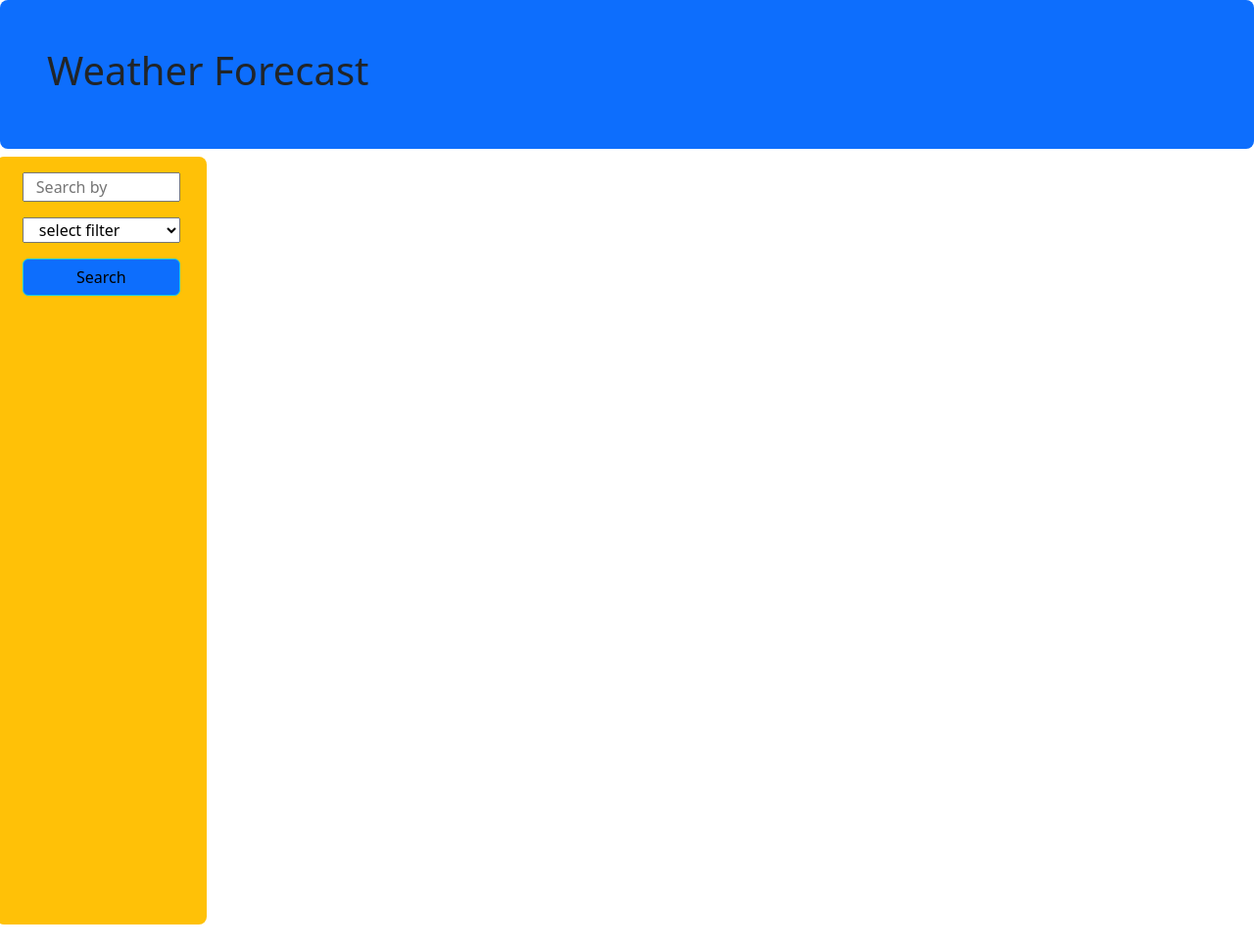
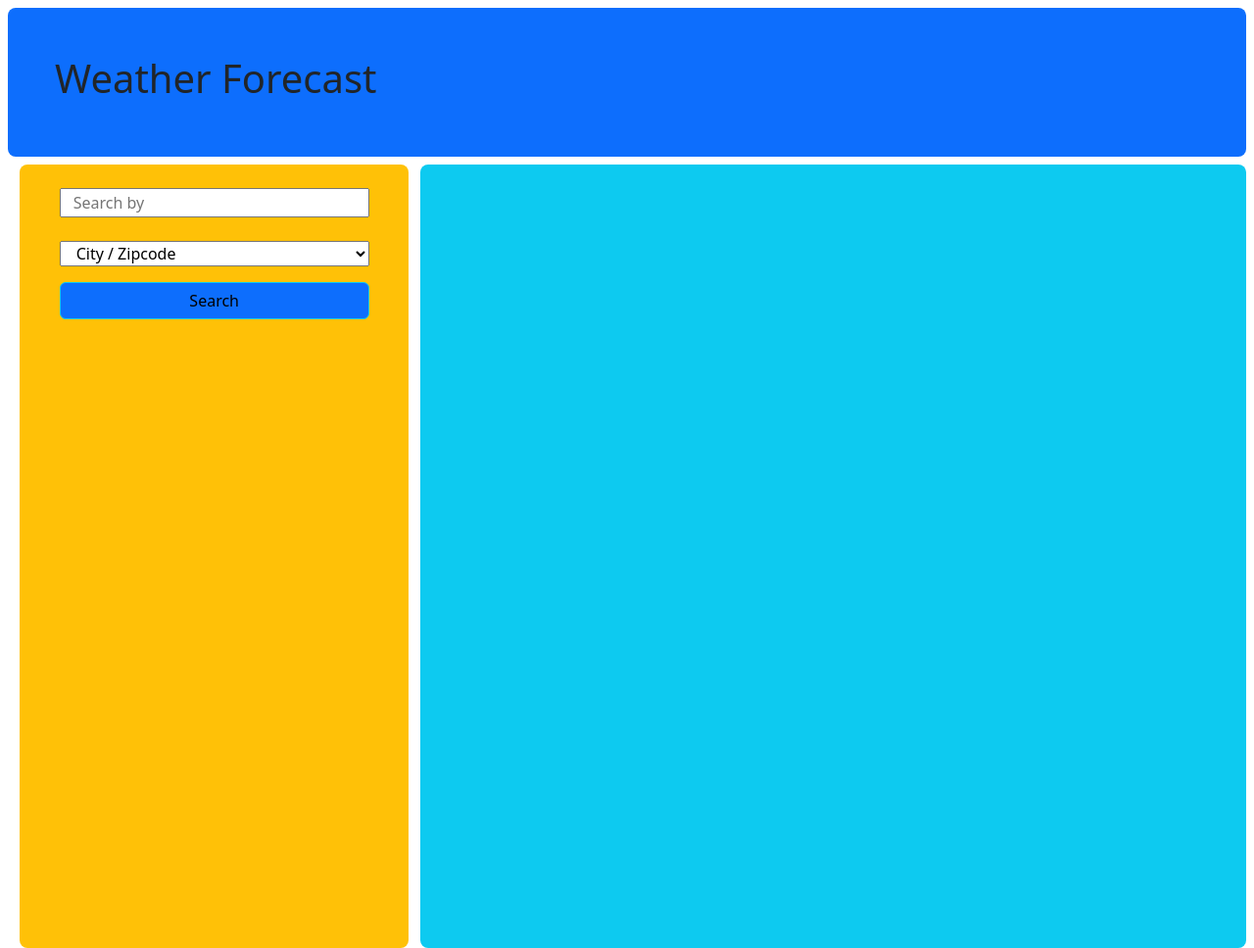
Before and after one commit to Truecoding4life/Weather-Website, a plain HTML site: page index.html in a window 1280 px wide. Shown: the whole page at 98% size. Drawn offline with nearby package versions, Linux system fonts and the light colour scheme.

Commit message:
bootstrap grid is good to go

```diff
--- a/index.html
+++ b/index.html
@@ -1,36 +1,47 @@
 <!DOCTYPE html>
 <html lang="en">
+
 <head>
     <meta charset="UTF-8">
     <meta name="viewport" content="width=device-width, initial-scale=1.0">
-    <link href="https://cdn.jsdelivr.net/npm/bootstrap@5.3.2/dist/css/bootstrap.min.css" rel="stylesheet" integrity="sha384-T3c6CoIi6uLrA9TneNEoa7RxnatzjcDSCmG1MXxSR1GAsXEV/Dwwykc2MPK8M2HN" crossorigin="anonymous">
+    <link href="https://cdn.jsdelivr.net/npm/bootstrap@5.3.2/dist/css/bootstrap.min.css" rel="stylesheet"
+        integrity="sha384-T3c6CoIi6uLrA9TneNEoa7RxnatzjcDSCmG1MXxSR1GAsXEV/Dwwykc2MPK8M2HN" crossorigin="anonymous">
 
     <script src="https://code.jquery.com/jquery-3.5.1.min.js"></script>
-    <link href="https://fonts.googleapis.com/css?family=Fira+Sans:100,100italic,200,200italic,300,300italic,regular,italic,500,500italic,600,600italic,700,700italic,800,800italic,900,900italic" rel="stylesheet" />
+    <link
+        href="https://fonts.googleapis.com/css?family=Fira+Sans:100,100italic,200,200italic,300,300italic,regular,italic,500,500italic,600,600italic,700,700italic,800,800italic,900,900italic"
+        rel="stylesheet" />
     <link rel="stylesheet" href="./asset/styles.css">
-     <script src="./asset/script.js"></script>
+    <script src="./asset/script.js"></script>
 
     <title>Document</title>
 </head>
+
 <body>
-    <div class="header p-5 bg-primary rounded-3">
+    <div class="header p-5 bg-primary rounded-3 m-2">
         <h1> Weather Forecast </h1>
     </div>
-    <main>
-        <div class="row p-2 vh-100">
-            <div class="col-xl-2 col-lg-2 bg-warning rounded-3">
-                <form class = "row justify-content-center">
-                    <input class = "my-3 w-75 h-65" type = text placeholder="Search by"></input>
-                        <select class="mb-3 w-75 h-45" id="format">
-                            <option value="" class="fs-5">select filter</option>
-                            <option value="audio">City</option>
-                            <option value="audio">Zipcode</option>
-                        </select>
-                    <button type="button" class ="btn btn-info w-75 h-25 bg-primary" id="search">Search</button>
+
+    <main class="row vh-100 m-2">
+
+        <div class="col-4 vh-100">
+            <div class="bg-warning vh-100 rounded-3">
+                <form class="row justify-content-center">
+                    <input class="my-4 w-75 h-45" type=text placeholder="Search by"></input>
+                    <select class="mb-3 w-75 h-45" id="format">
+                        <option value="" class="fs-5">City / Zipcode</option>
+                        <option value="audio">City</option>
+                        <option value="audio">Zipcode</option>
+                    </select>
+                    <button type="button" class="btn btn-info w-75 h-25 bg-primary" id="search">Search</button>
                 </form>
             </div>
+        </div>
+        <div id="weather display" class="col-8 bg-info vh-100 rounded-3">
+            <div class=""> </div>
         </div>
     </main>
 
 </body>
+
 </html>
```
Also changed, not shown: 1 other file.
